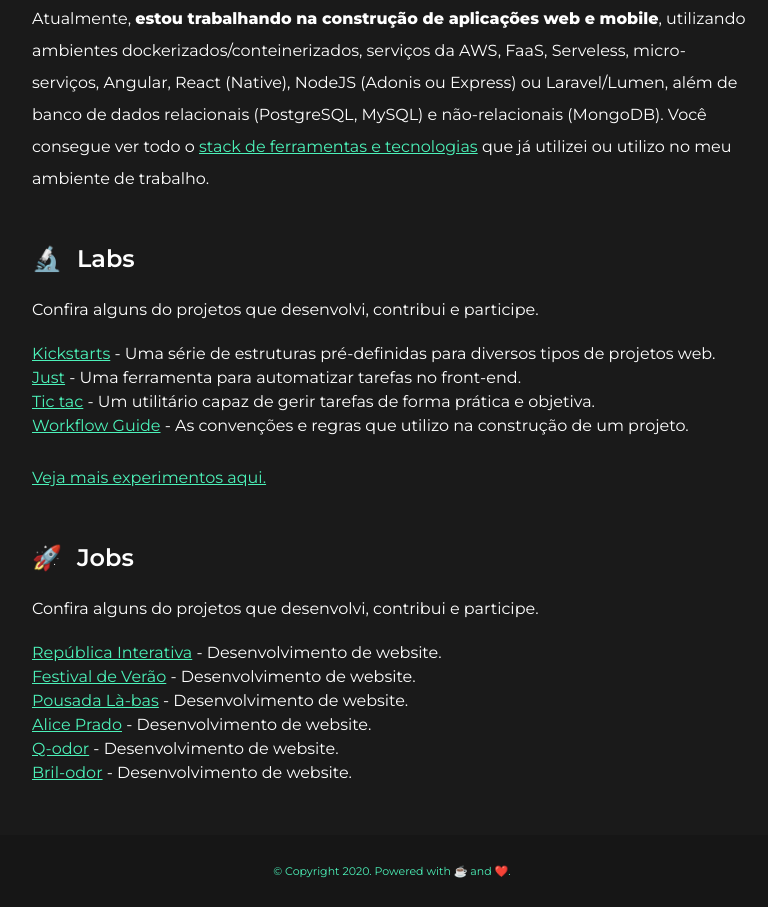
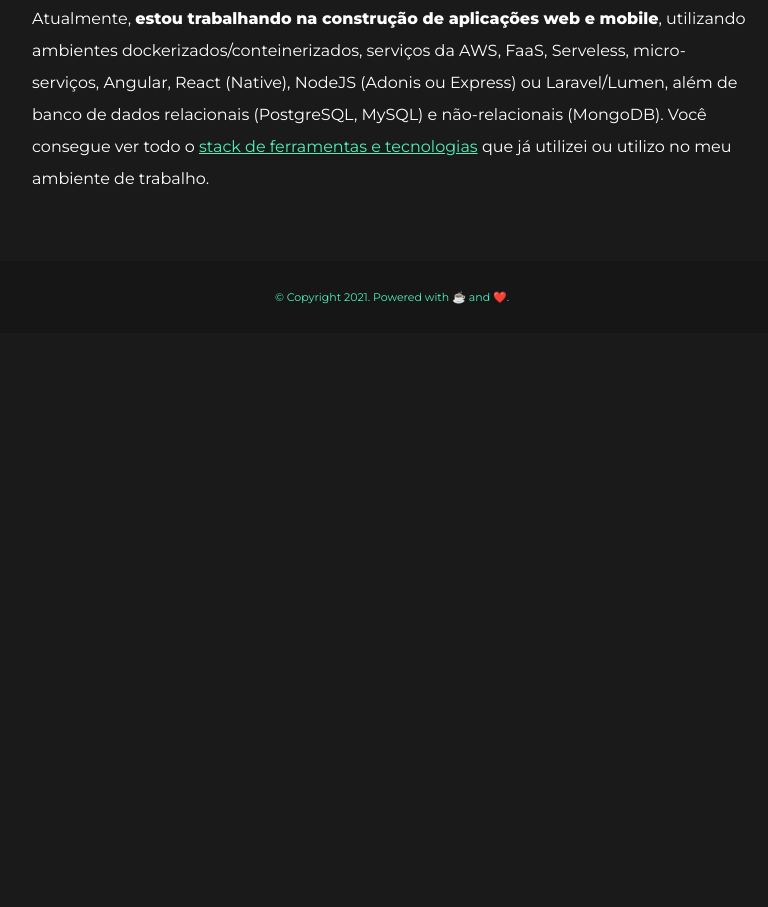
Before and after one commit to vitorbritto/website, a website built with Parcel: page index.html in a window 1280 px wide. Shown: the part 1109-2016 px from the top of the page, without its empty margins (248-1016 px from the left). After the commit the page ends 1442 px from the top, so only its background shows below. Built offline with nearby package versions, Linux system fonts and the light colour scheme.

Commit message:
Update sections

```diff
--- a/index.html
+++ b/index.html
@@ -80,9 +80,7 @@
         <h3 class="main__title"><span aria-label="flash" role="img" class="prefix">💻</span> Stack</h3>
         <p>Atualmente, <strong>estou trabalhando na construção de aplicações web e mobile</strong>, utilizando ambientes dockerizados/conteinerizados, serviços da AWS, FaaS, Serveless, micro-serviços, Angular, React (Native), NodeJS (Adonis ou Express) ou Laravel/Lumen, além de banco de dados relacionais (PostgreSQL, MySQL) e não-relacionais (MongoDB). Você consegue ver todo o <a href="https://github.com/vitorbritto/workflow-guide" rel="noopener noreferrer" target="_blank">stack de ferramentas e tecnologias</a> que já utilizei ou utilizo no meu ambiente de trabalho.</p>
 
-        <!-- Labs -->
-        <h3 class="main__title" id="labs"><span aria-label="flash" role="img" class="prefix">🔬</span> Labs</h3>
-        <p>Confira alguns do projetos que desenvolvi, contribui e participe.</p>
+        <!-- <h3 class="main__title" id="labs"><span aria-label="flash" role="img" class="prefix">🔬</span> Labs</h3>
 
         <ul>
           <li><a href="https://github.com/kickstarts/kickstarts" target="_blank">Kickstarts</a> - Uma série de estruturas pré-definidas para diversos tipos de projetos web.</li>
@@ -93,9 +91,7 @@
         <br>
         <p><a href="https://github.com/vitorbritto">Veja mais experimentos aqui.</a></p>
 
-        <!-- Jobs -->
         <h3 class="main__title" id="jobs"><span aria-label="flash" role="img" class="prefix">🚀</span> Jobs</h3>
-        <p>Confira alguns do projetos que desenvolvi, contribui e participe.</p>
 
         <ul>
           <li><a href="https://republicainterativa.com.br" target="_blank">República Interativa</a> - Desenvolvimento de website.</li>
@@ -104,7 +100,7 @@
           <li><a href="http://aliceprado.com/" target="_blank">Alice Prado</a> - Desenvolvimento de website.</li>
           <li><a href="http://q-odor.com.br/" target="_blank">Q-odor</a> - Desenvolvimento de website.</li>
           <li><a href="http://brilodor.com.br/" target="_blank">Bril-odor</a> - Desenvolvimento de website.</li>
-        </ul>
+        </ul> -->
       </section>
     </div>
   </div>
@@ -122,7 +118,7 @@
 
   <footer class="footer__wrapper">
     <div class="container">
-      <p class="footer__text">© Copyright 2020. Powered with ☕ and ❤️.</p>
+      <p class="footer__text">© Copyright 2021. Powered with ☕ and ❤️.</p>
     </div>
   </footer>
 
```
Also changed, not shown: dist/android-chrome-192x192.a812da68.png (added), dist/android-chrome-512x512.75295c85.png (added), dist/apple-touch-icon.8493b46d.png (added), dist/arrow-up.26a9e9ea.svg (added), dist/avatar@2x.b4867d24.png (added), dist/calendar.fa9a9385.svg (added), dist/favicon-16x16.d24381d1.png (added), dist/favicon-32x32.f0406b7e.png (added), dist/index.html, dist/site.webmanifest, dist/social-github.8979e978.svg (added), dist/social-instagram.95b54b61.svg (added), dist/social-twitter.8f840f0f.svg (added), 4 other files.
